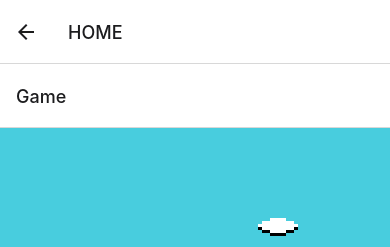
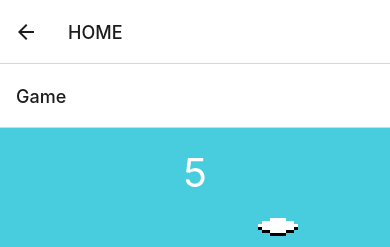
Before and after one commit to patriciojavier16/juego-caza, a React Native app: screen /HOME in a window 390 px wide. Shown: the top 247 px of the page. Built offline with nearby package versions, Linux system fonts and the light colour scheme.

Commit message:
Arreglo errores y Contador

```diff
--- a/components/abeja.tsx
+++ b/components/abeja.tsx
@@ -2,14 +2,15 @@ import React, { useEffect, useState } from 'react';
 import { View, Image, StyleSheet, Dimensions, TouchableOpacity, ImageSourcePropType } from 'react-native';
 
 interface AbejaProps {
-  presionar: () => void;
   imagenNormal: ImageSourcePropType;
   imagenPresionada: ImageSourcePropType;
+  presionar: () => void;
 }
 
 const Abeja: React.FC<AbejaProps> = (props) => {
   const [posicion, setPosicion] = useState({ x: 0, y: 0 });
   const [imageSource, setImageSource] = useState(props.imagenNormal);
+  const [isPressed, setIsPressed] = useState(false);
 
   const changeImage = () => {
     setImageSource(props.imagenPresionada);
@@ -19,8 +20,8 @@ const Abeja: React.FC<AbejaProps> = (props) => {
   };
 
   const moverAbeja = () => {
-    const MAX_X = Dimensions.get('window').width;
-    const MAX_Y = Dimensions.get('window').height;
+    const MAX_X = Dimensions.get('window').width - 70;
+    const MAX_Y = Dimensions.get('window').height - 70;
 
     const randomX = Math.floor(Math.random() * MAX_X);
     const randomY = Math.floor(Math.random() * MAX_Y);
@@ -37,7 +38,6 @@ const Abeja: React.FC<AbejaProps> = (props) => {
   }, []);
 
   const compuesta = () => {
-    moverAbeja();
     props.presionar();
     changeImage();
   };
--- a/screens/GameScreen.tsx
+++ b/screens/GameScreen.tsx
@@ -1,17 +1,69 @@
-import React from 'react';
-import { StyleSheet, View, ImageBackground } from 'react-native';
+import React, { useEffect, useState } from 'react';
+import { StyleSheet, View, ImageBackground, Text, TouchableOpacity, Modal } from 'react-native';
 import Abeja from '../components/abeja';
 
 export default function GameScreen() {
+  const [tiempo, setTiempo] = useState(10);
+  const [contador, setContador] = useState(0);
+  const [abejaCazada, setAbejaCazada] = useState(0);
+  const [isModalVisible, setModalVisible] = useState(false);
+
+  useEffect(() => {
+    const temporizador = setInterval(() => {
+      setTiempo((tiempoAnterior) => {
+        if (tiempoAnterior === 1) {
+          clearInterval(temporizador);
+        }
+        return tiempoAnterior - 1;
+      });
+    }, 1000);
+  }, []);
+
+  useEffect(() => {
+    if (tiempo === 0) {
+      setAbejaCazada(contador);
+      setModalVisible(true);
+      setTiempo(10);
+      setContador(0);
+    }
+  }, [tiempo]);
+
+  function contar() {
+    setContador(contador + 1);
+  }
+
+  function reiniciar() {
+    setModalVisible(false);
+    setTiempo(10);
+    setContador(0);
+  }
+
   return (
     <ImageBackground source={require('../assets/images/fondoJuego.png')} style={styles.container}>
       <View style={{ height: 500 }}>
         <Abeja
-          presionar={() => console.log('Presionado')}
           imagenNormal={require('../assets/images/abeja.png')}
           imagenPresionada={require('../assets/images/abeja2.jpg')}
+          presionar={contar}
         />
       </View>
+      <Text style={styles.time}>{tiempo}</Text>
+
+      <Modal
+        visible={isModalVisible}
+        animationType="fade"
+        transparent={true}
+        style={styles.modalContainer}
+      >
+        <View style={styles.modal}>
+          <Text style={styles.txtFin}>FIN DE LA PARTIDA...!!!</Text>
+          <Text style={styles.txtResultado}>Usted ha cazado: {abejaCazada} abejas</Text>
+
+          <TouchableOpacity style={styles.btn} onPress={() => reiniciar()}>
+            <Text style={styles.txtBtn}>Reiniciar</Text>
+          </TouchableOpacity>
+        </View>
+      </Modal>
     </ImageBackground>
   );
 }
@@ -22,4 +74,43 @@ const styles = StyleSheet.create({
     justifyContent: 'center',
     alignItems: 'center',
   },
+  time: {
+    color: 'white',
+    fontSize: 40,
+    position: 'absolute',
+    top: 20,
+  },
+  modal: {
+    flex: 1,
+    backgroundColor: 'rgba(0, 0, 0, 0.5)',
+    justifyContent: 'center',
+    alignItems: 'center',
+  },
+  modalContainer: {
+    justifyContent: 'center',
+    alignItems: 'center',
+  },
+  txtResultado: {
+    color: '#fff',
+    marginBottom: 20,
+  },
+  txtFin: {
+    color: '#fff',
+    marginBottom: 20,
+  },
+  btn: {
+    color: '#fff',
+    height: 30,
+    width: '30%',
+    backgroundColor: 'red',
+    justifyContent: 'center',
+    alignItems: 'center',
+    borderRadius: 50,
+    borderWidth: 2,
+    borderColor: 'black',
+    margin: 10,
+  },
+  txtBtn: {
+    color: '#fff',
+  },
 });
```
